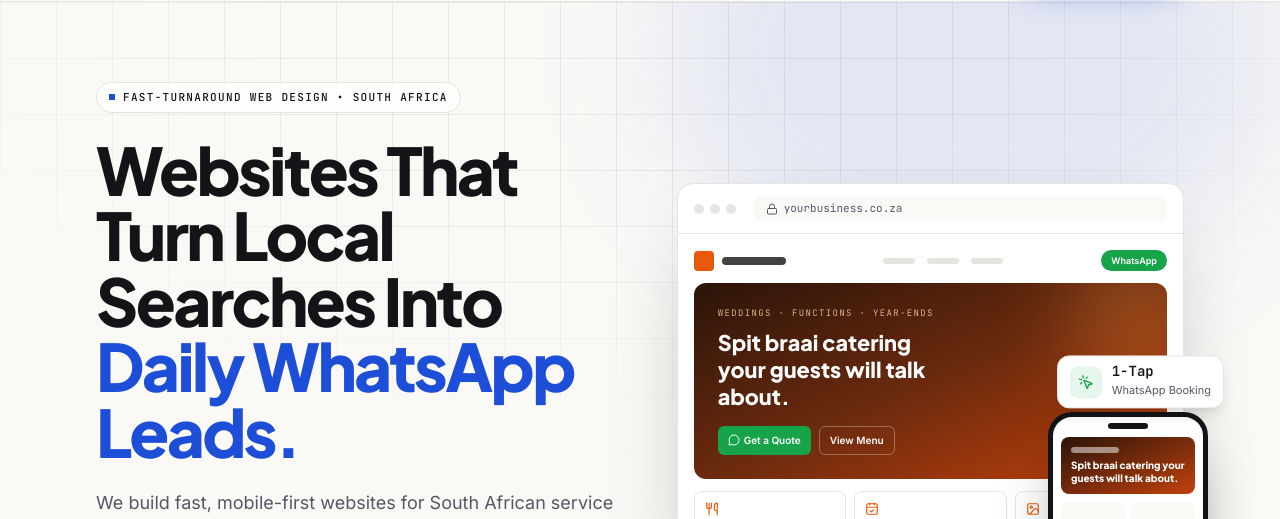
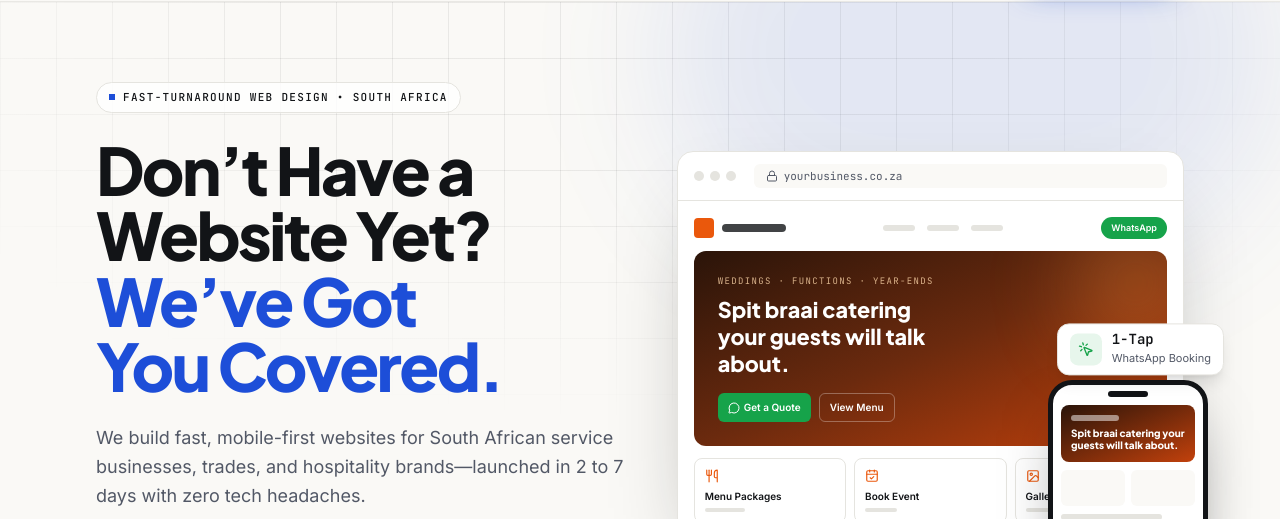
Before and after one commit to lawless-commits/law7a, a plain HTML site: page index.html in a window 1280 px wide. Shown: the part 63-582 px from the top of the page. Drawn offline with nearby package versions, Linux system fonts and the light colour scheme.

Commit message:
Change hero headline to 'Don't Have a Website Yet? We've Got You Covered.'
Co-Authored-By: Claude Opus 5.5 <noreply@anthropic.com>

```diff
--- a/index.html
+++ b/index.html
@@ -129,8 +129,9 @@
       <p class="inline-flex flex-wrap items-center gap-2 rounded-full border border-line bg-white/80 px-3 py-1.5 font-mono text-[10.5px] font-medium uppercase tracking-[0.12em] text-ink sm:text-[11px]">
         <span class="h-1.5 w-1.5 bg-cobalt"></span>Fast-Turnaround Web Design • South Africa
       </p>
-      <h1 class="mt-6 font-display text-[2.4rem] font-extrabold leading-[1.03] tracking-[-0.04em] sm:text-6xl lg:text-[4.1rem]">
-        Websites That Turn Local Searches Into <span class="text-cobalt">Daily WhatsApp Leads.</span>
+      <h1 class="mt-6 font-display text-[2.4rem] font-extrabold leading-[1.03] tracking-[-0.04em] [text-wrap:balance] sm:text-6xl lg:text-[4.1rem]">
+        <span class="block">Don’t Have a Website Yet?</span>
+        <span class="block text-cobalt">We’ve Got You Covered.</span>
       </h1>
       <p class="mt-6 max-w-xl text-lg leading-relaxed text-muted">
         We build fast, mobile-first websites for South African service businesses, trades, and hospitality brands—launched in 2 to 7 days with zero tech headaches.
```
